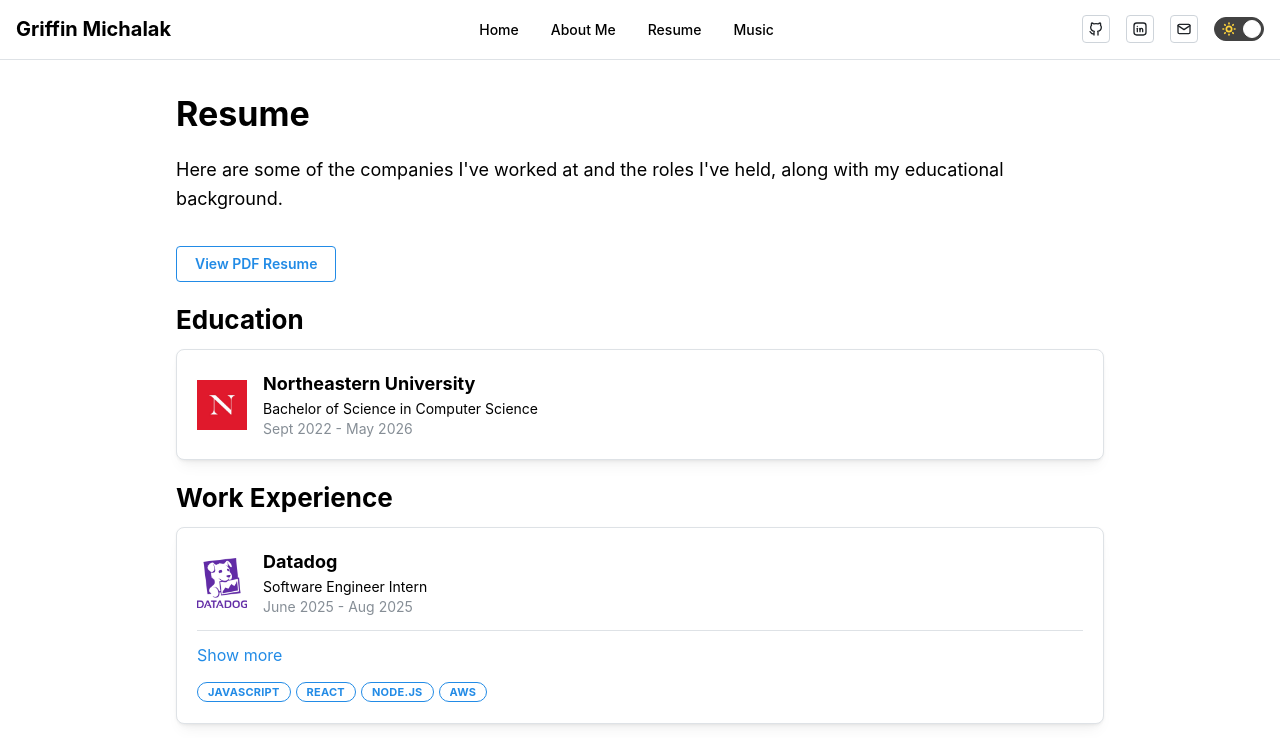
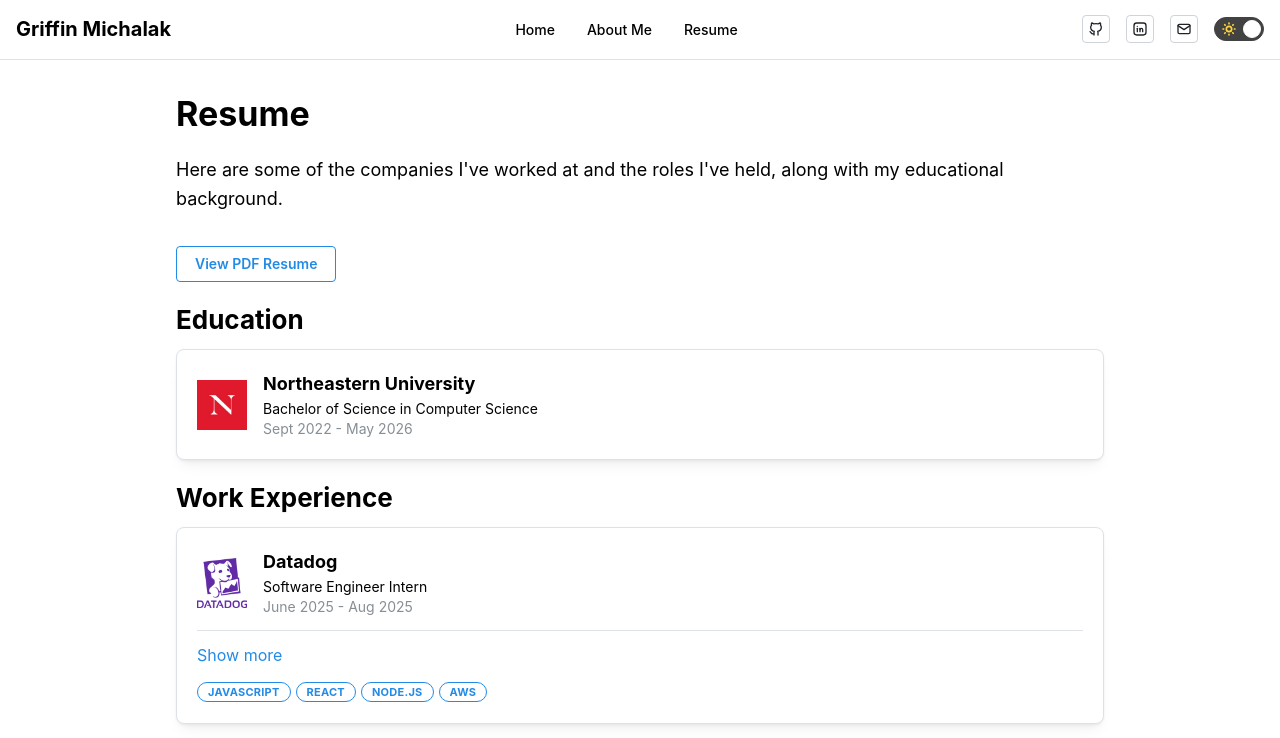
Before and after one commit to GriffinMichalak/gm-website, a Next.js app: page /resume in a window 1280 px wide. Shown: the top 738 px of the page. Built offline with nearby package versions, Linux system fonts and the light colour scheme.

Commit message:
feat: remove music page

```diff
--- a/components/Navbar/Navbar.tsx
+++ b/components/Navbar/Navbar.tsx
@@ -56,9 +56,9 @@ export function Navbar() {
             <Link href="/resume" className={classes.link}>
               Resume
             </Link>
-            <Link href="/music" className={classes.link}>
+            {/* <Link href="/music" className={classes.link}>
               Music
-            </Link>
+            </Link> */}
           </Group>
 
           {/* Desktop Links and Social Icons */}
@@ -122,9 +122,9 @@ export function Navbar() {
           <Link href="/resume" className={classes.link} onClick={handleLinkClick}>
             Resume
           </Link>
-          <Link href="/music" className={classes.link} onClick={handleLinkClick}>
+          {/* <Link href="/music" className={classes.link} onClick={handleLinkClick}>
             Music
-          </Link>
+          </Link> */}
         </Group>
 
         {/* Social Links in Mobile Menu */}
--- a/pages/music.tsx
+++ b/pages/music.tsx
@@ -1,5 +1,5 @@
 import { MusicPage } from '@/components/MusicPage/MusicPage';
 
 export default function Music() {
-  return <MusicPage />;
+  // return <MusicPage />;
 }
```
